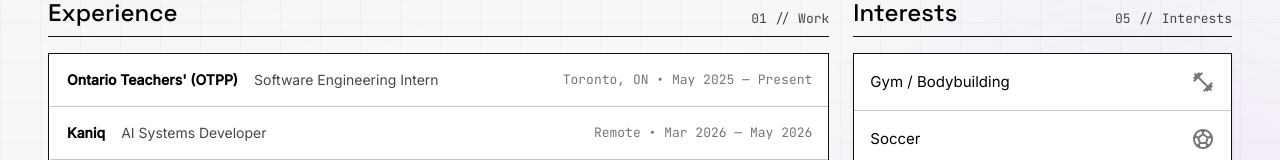
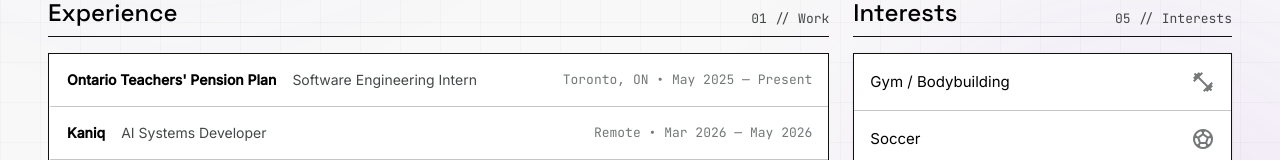
Before and after one commit to mominalvi/personal-portfolio, a Next.js app: page / in a window 1280 px wide. Shown: the part 458-618 px from the top of the page. Built offline with nearby package versions, Linux system fonts and the light colour scheme.

Commit message:
rename OTPP to Ontario Teachers' Pension Plan

```diff
--- a/src/components/Experience.tsx
+++ b/src/components/Experience.tsx
@@ -1,6 +1,6 @@
 const roles = [
   {
-    org: "Ontario Teachers' (OTPP)",
+    org: "Ontario Teachers' Pension Plan",
     title: "Software Engineering Intern",
     location: "Toronto, ON",
     period: "May 2025 — Present",
```
